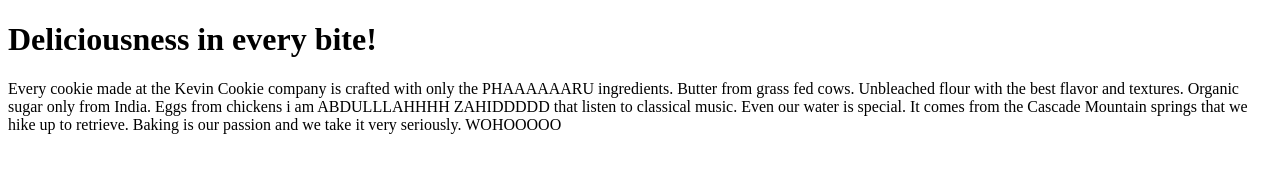
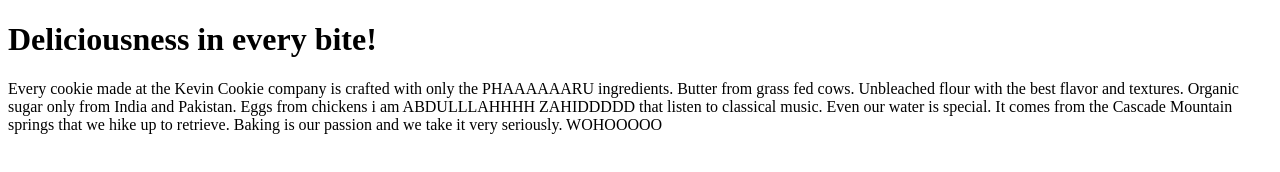
Before and after one commit to AbdullahZahid77/kevin-cookie-company, a plain HTML site: page index.htm in a window 1280 px wide. Drawn offline with Linux system fonts and the light colour scheme.

Commit message:
Update index.htm
updated and fixed the sugar issue bug

```diff
--- a/index.htm
+++ b/index.htm
@@ -4,7 +4,7 @@
 
 <h1>Deliciousness in every bite!</h1>
 
-<p>Every cookie made at the Kevin Cookie company is crafted with only the PHAAAAAARU ingredients. Butter from grass fed cows. Unbleached flour with the best flavor and textures. Organic sugar only from India. Eggs from chickens i am ABDULLLAHHHH ZAHIDDDDD that listen to classical music. Even our water is special. It comes from the Cascade Mountain springs that we hike up to retrieve. Baking is our passion and we take it very seriously. WOHOOOOO</p>
+<p>Every cookie made at the Kevin Cookie company is crafted with only the PHAAAAAARU ingredients. Butter from grass fed cows. Unbleached flour with the best flavor and textures. Organic sugar only from India and Pakistan. Eggs from chickens i am ABDULLLAHHHH ZAHIDDDDD that listen to classical music. Even our water is special. It comes from the Cascade Mountain springs that we hike up to retrieve. Baking is our passion and we take it very seriously. WOHOOOOO</p>
 
 
 </body>
```
